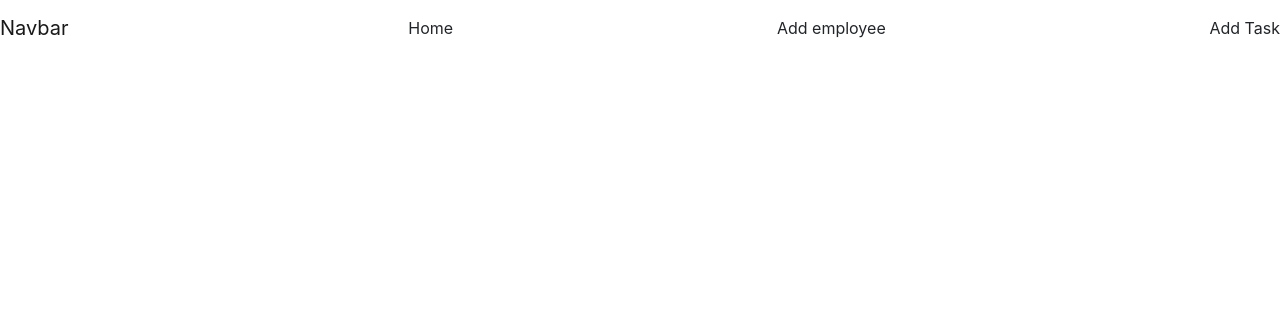
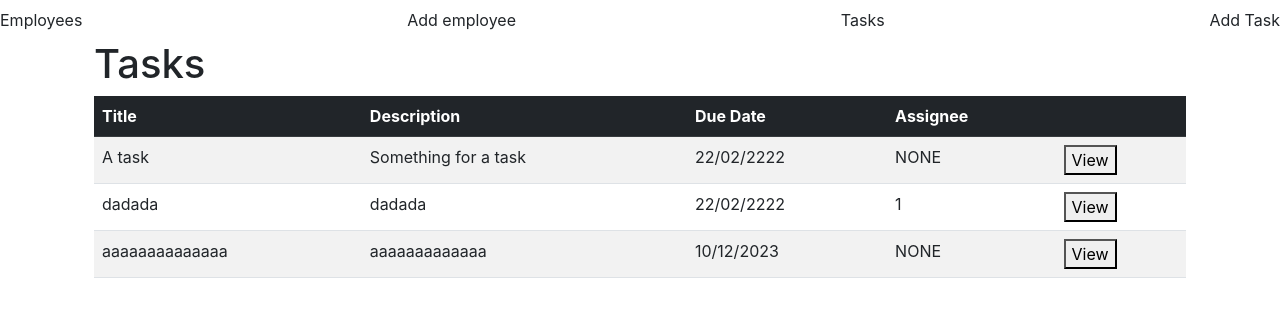
Before and after one commit to cailqk/employees-app, a React (Create React App) app: page /tasks in a window 1280 px wide. Shown: the top 316 px of the page. Built offline with nearby package versions, Linux system fonts and the light colour scheme; data requests are answered from the project's data file; the HTML template or start-up script is replaced by a standard one.

Commit message:
implemented CRUD for tasks

```diff
--- a/db.json
+++ b/db.json
@@ -1,5 +1,5 @@
 {
-  "employee": [
+  "employees": [
     {
       "name": "Test",
       "email": "test@test.com",
@@ -15,6 +15,19 @@
       "description": "Something for a task",
       "dueDate": "22/02/2222",
       "id": 1
+    },
+    {
+      "title": "dadada",
+      "description": "dadada",
+      "dueDate": "22/02/2222",
+      "id": 2,
+      "assignee": "1"
+    },
+    {
+      "title": "aaaaaaaaaaaaaa",
+      "description": "aaaaaaaaaaaaa",
+      "dueDate": "10/12/2023",
+      "id": 4
     }
   ],
   "profile": {
--- a/src/App.js
+++ b/src/App.js
@@ -2,10 +2,12 @@ import "./App.css";
 import { Route, Routes } from "react-router-dom";
 
 import CreateEmployee from "./components/Employees/CreateEmployee";
-import Home from "./components/Home";
+import GetEmployees from "./components/Employees/GetEmployees";
 import NavBar from "./components/NavBar";
 import Details from "./components/Employees/Details";
 import CreateTask from "./components/Tasks/CreateTask";
+import GetTasks from "./components/Tasks/GetTasks";
+import TaskDetails from "./components/Tasks/TaskDetails";
 
 function App() {
   return (
@@ -13,10 +15,12 @@ function App() {
       <NavBar />
       <div className="container">
         <Routes>
-          <Route path="/add-employee" element={<CreateEmployee />}></Route>
-          <Route path="/employee/:id" element={<Details />}></Route>
-          <Route path="/" element={<Home />}></Route>
-          <Route path="/add-task" element={<CreateTask />}></Route>
+          <Route path="/employees/add" element={<CreateEmployee />}></Route>
+          <Route path="/employees/:id" element={<Details />}></Route>
+          <Route path="/employees" element={<GetEmployees />}></Route>
+          <Route path="/tasks" element={<GetTasks />}></Route>
+          <Route path="/tasks/add" element={<CreateTask />}></Route>
+          <Route path='/tasks/:id' element={<TaskDetails />}></Route>
         </Routes>
       </div>
     </div>
--- a/src/components/Employees/Details.js
+++ b/src/components/Employees/Details.js
@@ -15,7 +15,7 @@ const Details = () => {
   const [salary, setSalary] = useState("");
 
   useEffect(() => {
-    api.get("employee/" + id).then((res) => {
+    api.get("employees/" + id).then((res) => {
       setName(res.name);
       setEmail(res.email);
       setPhone(res.phone);
@@ -33,9 +33,9 @@ const Details = () => {
         "Would you really like to delete this employee from the list ?"
       ) === true
     ) {
-      api.del("employee/" + employee.id).then((res) => {
+      api.del("employees/" + employee.id).then((res) => {
         console.log(res);
-        navigate("/");
+        navigate("/employees");
       });
     } else {
       console.log("no");
@@ -46,7 +46,7 @@ const Details = () => {
     e.preventDefault();
 
     api
-      .patch("employee/" + employee.id, {
+      .patch("employees/" + employee.id, {
         name,
         email,
         phone,
@@ -55,13 +55,13 @@ const Details = () => {
       })
       .then((res) => {
         console.log(res);
-        navigate("/");
+        navigate("/employees");
       });
   };
 
   const cancelHandler = (e) => {
     e.preventDefault();
-    navigate("/");
+    navigate("/employees");
   };
 
   return (
--- a/src/components/Employees/EmployeeItem.js
+++ b/src/components/Employees/EmployeeItem.js
@@ -32,7 +32,7 @@ const EmployeeItem = (props) => {
                 <td>{el.date}</td>
                 <td>{el.salary}</td>
                 <td>
-                  <button onClick={() => navigate(`/employee/${el.id}`)}>
+                  <button onClick={() => navigate(`/employees/${el.id}`)}>
                     View
                   </button>
                 </td>
--- /dev/null
+++ b/src/components/Employees/GetEmployees.js
@@ -0,0 +1,23 @@
+import * as api from "../../requests/API";
+
+import { useState, useEffect } from "react";
+import EmployeeItem from "./EmployeeItem";
+
+const GetEmployees = () => {
+  const [info, setInfo] = useState("");
+
+  let url = "employees";
+
+  useEffect(() => {
+    api.get(url).then((res) => setInfo(res));
+  }, []);
+
+  return (
+    <div className="container">
+      <h1>Employees</h1>
+      <EmployeeItem employees={info} />
+    </div>
+  );
+};
+
+export default GetEmployees;
--- a/src/components/Home.js
+++ /dev/null
@@ -1,21 +0,0 @@
-import * as api from "../requests/API";
-
-import { useState } from "react";
-import EmployeeItem from "./Employees/EmployeeItem";
-
-const Home = () => {
-  const [info, setInfo] = useState("");
-
-  let url = "employee";
-
-  api.get(url).then((res) => setInfo(res));
-
-  return (
-    <div className="container">
-      <h1>Employees</h1>
-      <EmployeeItem employees={info} />
-    </div>
-  );
-};
-
-export default Home;
--- a/src/components/NavBar.js
+++ b/src/components/NavBar.js
@@ -3,16 +3,16 @@ import { NavLink } from "react-router-dom";
 const NavBar = () => {
   return (
     <nav className="navbar">
-      <NavLink className="navbar-brand" to="/">
-        Navbar
+      <NavLink className="nav-item nav-link" to="/employees">
+        Employees
       </NavLink>
-      <NavLink className="nav-item nav-link" to="/">
-        Home
-      </NavLink>
-      <NavLink className="nav-item nav-link" to="/add-employee">
+      <NavLink className="nav-item nav-link" to="/employees/add">
         Add employee
       </NavLink>
-      <NavLink className="nav-item nav-link" to="/add-task">
+      <NavLink className="nav-item nav-link" to="/tasks">
+        Tasks
+      </NavLink>
+      <NavLink className="nav-item nav-link" to="/tasks/add">
         Add Task
       </NavLink>
     </nav>
--- a/src/components/Tasks/CreateTask.js
+++ b/src/components/Tasks/CreateTask.js
@@ -21,7 +21,7 @@ const CreateTask = () => {
         description,
         dueDate,
       });
-      navigate("/");
+      navigate("/tasks");
     }
   };
 
--- /dev/null
+++ b/src/components/Tasks/GetTasks.js
@@ -0,0 +1,23 @@
+import * as api from "../../requests/API";
+
+import { useState, useEffect } from "react";
+import TaskItem from "./TaskItem";
+
+const GetTasks = () => {
+  const [tasks, setTasks] = useState("");
+
+  let url = "tasks";
+
+  useEffect(() => {
+    api.get(url).then((res) => setTasks(res));
+  }, []);
+
+  return (
+    <div className="container">
+      <h1>Tasks</h1>
+      <TaskItem tasks={tasks} />
+    </div>
+  );
+};
+
+export default GetTasks;
--- /dev/null
+++ b/src/components/Tasks/TaskDetails.js
@@ -0,0 +1,153 @@
+import { useEffect, useState } from "react";
+import { useNavigate, useParams } from "react-router";
+
+import * as api from "../../requests/API";
+
+const TaskDetails = () => {
+  const [task, setTask] = useState("");
+  const { id } = useParams();
+  const [employees, setEmployees] = useState([]);
+
+  const [title, setTitle] = useState("");
+  const [description, setDescription] = useState("");
+  const [dueDate, setDueDate] = useState("");
+  const [assignee, setAssignee] = useState("");
+
+  const navigate = useNavigate();
+
+  useEffect(() => {
+    api.get("employees").then((res) => {
+      const info = [];
+      res.forEach((el) =>
+        info.push(
+          <option key={el.id} value={el.id}>
+            {el.name}
+          </option>
+        )
+      );
+      setEmployees(info);
+    });
+  }, []);
+
+  useEffect(() => {
+    api.get("tasks/" + id).then((res) => {
+      setTitle(res.title);
+      setDescription(res.description);
+      setDueDate(res.dueDate);
+      setAssignee(res.assignee);
+      setTask(res);
+    });
+  }, []);
+
+  const cancelHandler = (e) => {
+    e.preventDefault();
+
+    navigate("/tasks");
+  };
+
+  const editHandler = (e) => {
+    e.preventDefault();
+
+    api.patch("tasks/" + task.id, {
+      title,
+      description,
+      dueDate,
+      assignee,
+    });
+
+    navigate("/tasks");
+  };
+
+  const deleteHandler = (e) => {
+    e.preventDefault();
+
+    if (
+      window.confirm(
+        "Would you really like to delete this task from the board ?"
+      ) === true
+    ) {
+      api.del("tasks/" + task.id)
+      .then((res) => {
+        console.log(res);
+        navigate("/tasks");
+      });
+    } else {
+      console.log("no");
+    }
+  };
+
+  return (
+    <div>
+      <h1>Details for '{task.title}'</h1>
+      <form>
+        <div className="form-group">
+          <label>Title</label>
+          <input
+            className="from-control"
+            type="text"
+            id="name-input"
+            value={title}
+            onChange={(e) => setTitle(e.target.value)}
+          ></input>
+        </div>
+        <div className="form-group">
+          <label>Description</label>
+          <input
+            className="from-control"
+            type="text"
+            id="email-input"
+            value={description}
+            onChange={(e) => setDescription(e.target.value)}
+          ></input>
+        </div>
+        <div className="form-group">
+          <label>Due Date</label>
+          <input
+            className="from-control"
+            type="text"
+            id="phone-input"
+            value={dueDate}
+            onChange={(e) => setDueDate(e.target.value)}
+          ></input>
+        </div>
+        <div className="form-group">
+          <label>Assign to</label>
+          <select
+            className="from-control"
+            name="assignee"
+            defaultValue={assignee}
+            onChange={(e) => console.log(e.target.value)}
+          >
+            <option value="">Please choose an assignee</option>
+            {employees}
+          </select>
+        </div>
+        <div>
+          <button
+            type="submit"
+            className="btn btn-success"
+            onClick={editHandler}
+          >
+            Save
+          </button>
+          <button
+            type="submit"
+            className="btn btn-danger"
+            onClick={deleteHandler}
+          >
+            Delete
+          </button>
+          <button
+            type="submit"
+            className="btn btn-secondary"
+            onClick={cancelHandler}
+          >
+            Cancel
+          </button>
+        </div>
+      </form>
+    </div>
+  );
+};
+
+export default TaskDetails;
--- /dev/null
+++ b/src/components/Tasks/TaskItem.js
@@ -0,0 +1,44 @@
+import { useNavigate } from "react-router";
+
+const TaskItem = (props) => {
+  const navigate = useNavigate();
+
+  return (
+    <table className="table table-striped">
+      <thead className="table-dark">
+        <tr>
+          <th scope="col">Title</th>
+          <th scope="col">Description</th>
+          <th scope="col">Due Date</th>
+          <th scope="col">Assignee</th>
+          <th></th>
+        </tr>
+      </thead>
+      <tbody>
+        {props.tasks.length === 0 && (
+          <tr className="no-data">
+            <td colSpan={5}>No data available</td>
+          </tr>
+        )}
+        {props.tasks.length > 0 &&
+          props.tasks.map((el) => {
+            return (
+              <tr key={el.id}>
+                <td>{el.title}</td>
+                <td>{el.description}</td>
+                <td>{el.dueDate}</td>
+                <td>{el.assignee ? el.assignee : "NONE"}</td>
+                <td>
+                  <button onClick={() => navigate(`/tasks/${el.id}`)}>
+                    View
+                  </button>
+                </td>
+              </tr>
+            );
+          })}
+      </tbody>
+    </table>
+  );
+};
+
+export default TaskItem;
```
Also changed, not shown: src/components/Employees/CreateEmployee.js (+7 -7 lines).
